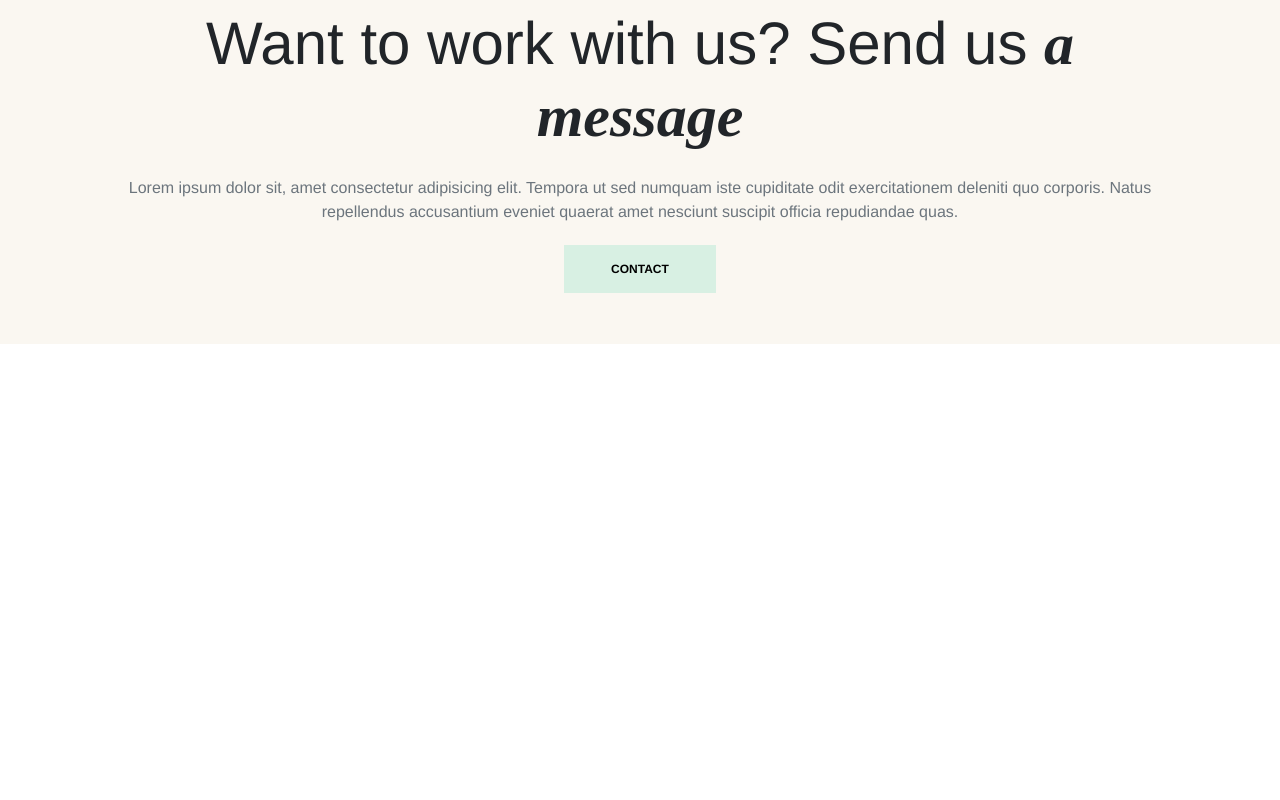
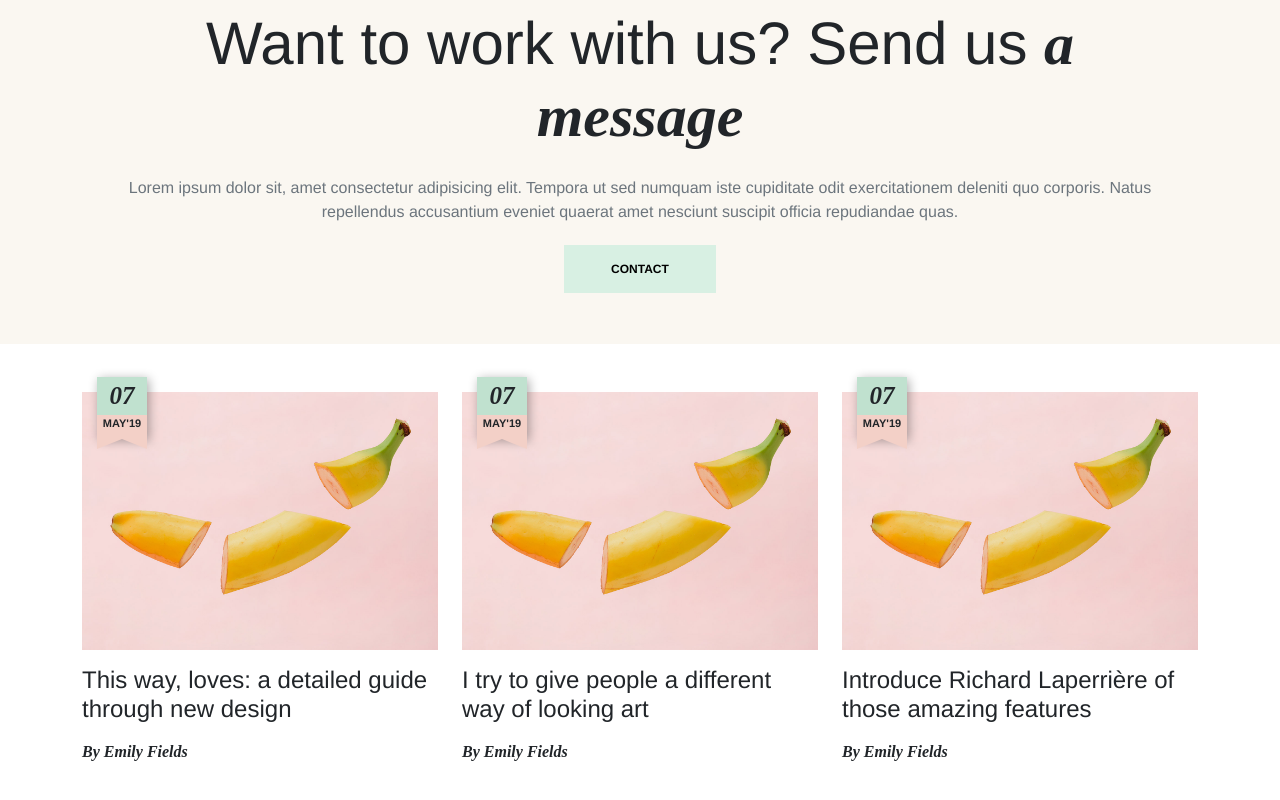
Before and after one commit to vrossi96/proj-html-vuejs, a Vue app: page / in a window 1280 px wide. Shown: the part 2009-2809 px from the top of the page. Before the commit the page ends 2353 px from the top, so only its background shows below. Built offline with nearby package versions, Linux system fonts and the light colour scheme.

Commit message:
added cards

```diff
--- /dev/null
+++ b/src/components/CardsSection.vue
@@ -0,0 +1,120 @@
+<template>
+   <div class="container">
+      <div class="row py-5">
+         <div v-for="(card, i) in cardsDetails" :key="i" class="col-4 single-card">
+            <div class="img-box">
+               <img class="img-fluid" :src="require('../assets/images/img/h-2-blog-img-1.jpg')" :alt="card.img" />
+               <!-- <img class="img-fluid" :src="require(card.img)" alt="" /> -->
+               <div class="label">
+                  <div class="label-number text-center">
+                     <i>{{ card.label.number }}</i>
+                  </div>
+                  <div class="label-year">
+                     <p class="text-uppercase text-center m-0 pb-2">{{ card.label.year }}</p>
+                  </div>
+                  <div class="position-relative">
+                     <div class="left-triangle"></div>
+                     <div class="right-triangle"></div>
+                  </div>
+               </div>
+            </div>
+            <h4 class="py-3 m-0">{{ card.details }}</h4>
+            <p>
+               <i>By {{ card.author }}</i>
+            </p>
+         </div>
+      </div>
+   </div>
+</template>
+
+<script>
+export default {
+   name: "CardsSection",
+   data() {
+      return {
+         cardsDetails: [
+            {
+               img: "../assets/images/img/h-2-blog-img-1.jpg",
+               details: "This way, loves: a detailed guide through new design",
+               author: "Emily Fields",
+               label: {
+                  number: "07",
+                  year: `May'19`,
+               },
+            },
+            {
+               img: "../assets/images/img/h-2-blog-img-2.jpg",
+               details: "I try to give people a different way of looking art",
+               author: "Emily Fields",
+               label: {
+                  number: "07",
+                  year: `May'19`,
+               },
+            },
+            {
+               img: "../assets/images/img/h-2-blog-img-3.jpg",
+               details: "Introduce Richard Laperrière of those amazing features",
+               author: "Emily Fields",
+               label: {
+                  number: "07",
+                  year: `May'19`,
+               },
+            },
+         ],
+      };
+   },
+};
+</script>
+
+<style scoped lang="scss">
+.single-card {
+   i {
+      font-family: "American Typewriter", serif;
+      font-weight: 600;
+   }
+
+   .img-box {
+      position: relative;
+
+      .label {
+         position: absolute;
+         left: 15px;
+         top: -15px;
+         box-shadow: 2px 2px 10px 0px rgba(0, 0, 0, 0.33);
+
+         width: 50px;
+         .label-number {
+            background-color: #c0e1cf;
+            i {
+               font-size: 25px;
+            }
+         }
+         .label-year {
+            background-color: #f3d0c7;
+            p {
+               font-size: 11px;
+               font-weight: 600;
+            }
+         }
+         [class$="t-triangle"] {
+            position: absolute;
+            top: 0;
+            display: inline-block;
+            width: 0;
+            height: 0;
+            border-style: solid;
+         }
+         .right-triangle {
+            right: 0;
+            border-width: 0 25px 10px 0;
+            border-color: transparent #f3d0c7 transparent transparent;
+         }
+         .left-triangle {
+            left: 0;
+            border-width: 10px 25px 0 0;
+            border-color: #f3d0c7 transparent transparent transparent;
+         }
+      }
+   }
+}
+</style>
--- a/src/components/Main.vue
+++ b/src/components/Main.vue
@@ -5,6 +5,7 @@
       <FirstSection />
       <SecondSection />
       <RightCartButtons />
+      <CardsSection />
    </div>
 </template>
 
@@ -14,6 +15,7 @@ import Jumbotron from "./Jumbotron.vue";
 import FirstSection from "./FirstSection.vue";
 import SecondSection from "./SecondSection.vue";
 import RightCartButtons from "./RightCartButtons.vue";
+import CardsSection from "./CardsSection.vue";
 
 export default {
    name: "Main",
@@ -23,6 +25,7 @@ export default {
       FirstSection,
       SecondSection,
       RightCartButtons,
+      CardsSection,
    },
 };
 </script>
```
Also changed, not shown: 7 other files (tests, documents, lock files or other folders).
